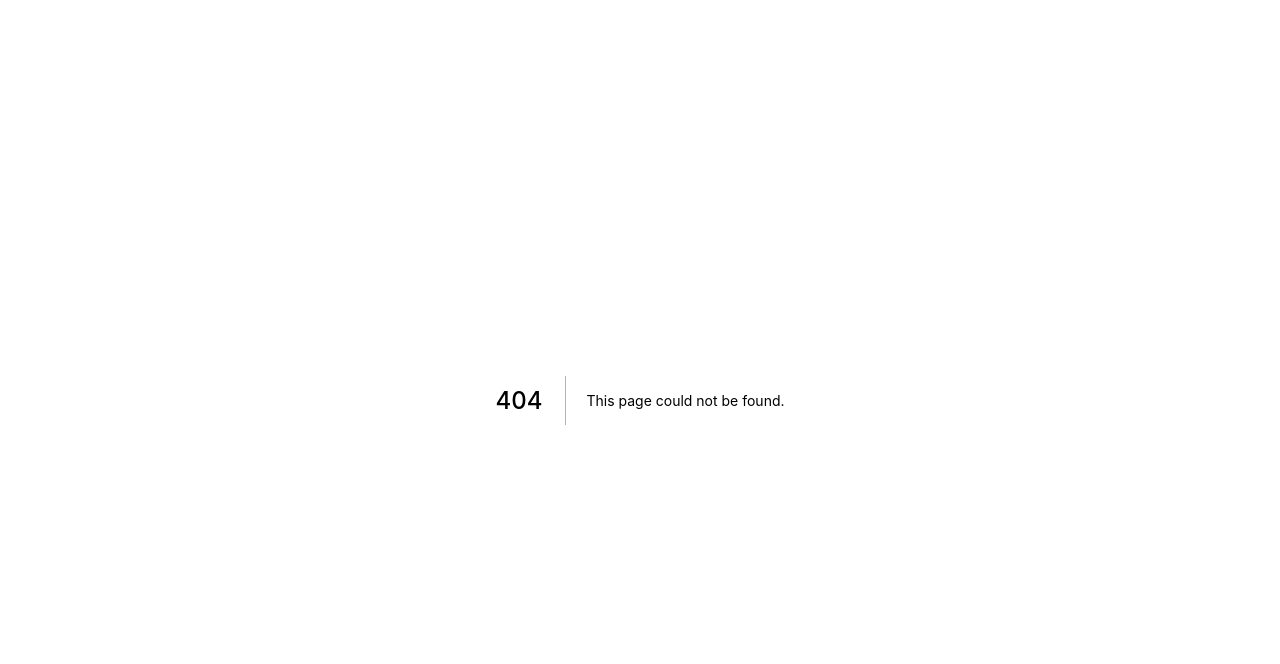
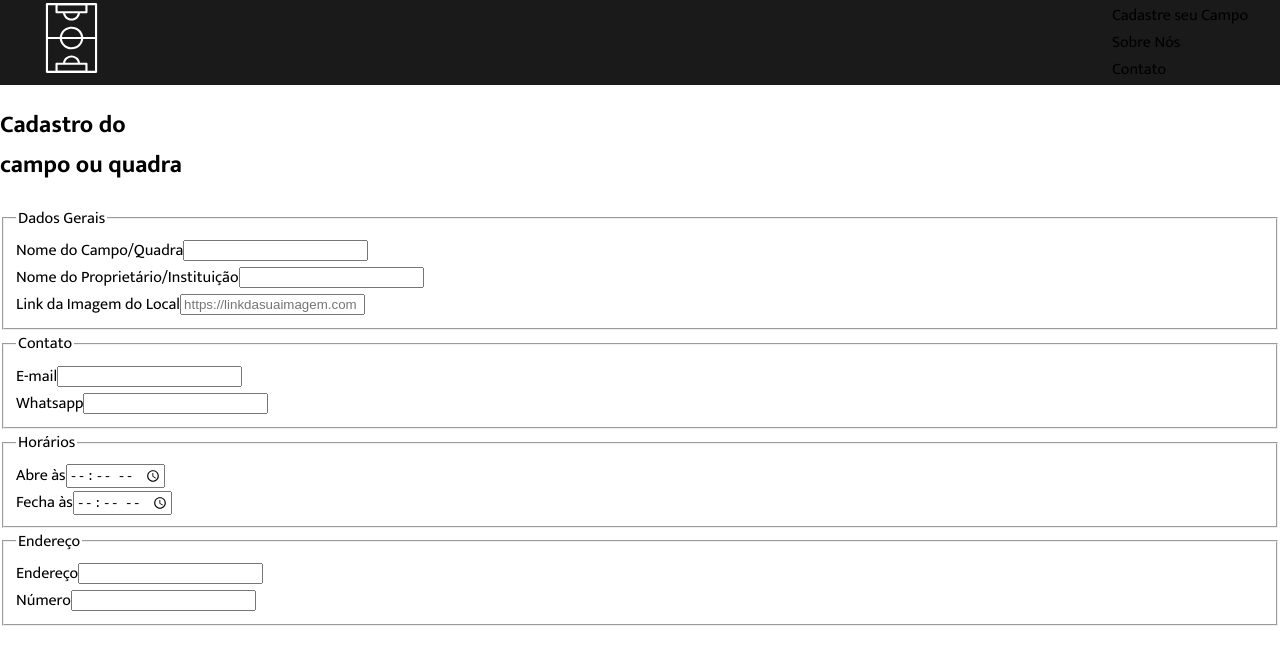
Before and after one commit to gabrielpradoo/futciety, a Next.js app: page /newfield in a window 1280 px wide. Before the commit this address had no page. Shown: the top 664 px of the page. Built offline with nearby package versions, Linux system fonts and the light colour scheme.

Commit message:
Html structure of the NewField Page created

```diff
--- a/src/pages/index.tsx
+++ b/src/pages/index.tsx
@@ -41,7 +41,7 @@ export default function Home() {
               </a>
               <a href="" className={styles.btn2}>
                 Cadastre um campo
-              </a>
+               </a>
             </div>
           </div>
         </section>
--- /dev/null
+++ b/src/pages/newfield.tsx
@@ -0,0 +1,177 @@
+import { useState } from "react";
+import styles from "../styles/NewField.module.css";
+
+type Props = {
+  onChange: (e: React.ChangeEvent<HTMLInputElement>) => void;
+};
+
+export default function CreateNewField() {
+  const [fieldName, setFieldName] = useState<string>();
+  const [propertyName, setPropertyName] = useState<string>();
+  const [fieldImage, setFieldImage] = useState<string>();
+  const [email, setEmail] = useState<string>();
+  const [whatsapp, setWhatsapp] = useState<string>();
+  const [opening, setOpening] = useState<any>();
+  const [closure, setClosure] = useState<any>();
+  const [address, setAddress] = useState<string>();
+  const [address2, setAddress2] = useState<string>();
+
+  return (
+    <>
+      <header className={styles.headerContainer}>
+        <div className={styles.headerContent}>
+          <div className={styles.logo}>
+            <img src="/svg/logo.svg" alt="Futciety Logo" />
+          </div>
+
+          <ul className={styles.list}>
+            <li>
+              <a href="">Cadastre seu Campo</a>
+            </li>
+            <li>
+              <a href="">Sobre Nós</a>
+            </li>
+            <li>
+              <a href="">Contato</a>
+            </li>
+          </ul>
+        </div>
+      </header>
+      <section className={styles.main}>
+        <form action="">
+          <h1>
+            Cadastro do <br />
+            campo ou quadra
+          </h1>
+
+          <fieldset>
+            <legend>Dados Gerais</legend>
+
+            <div className={styles.field}>
+              <label htmlFor="fieldName">Nome do Campo/Quadra</label>
+              <input
+                required
+                type="text"
+                value={fieldName}
+                onChange={(e) => setFieldName(e.target.value)}
+                name="fieldName"
+                id="fieldName"
+              />
+            </div>
+
+            <div className={styles.field}>
+              <label htmlFor="propertyName">
+                Nome do Proprietário/Instituição
+              </label>
+              <input
+                required
+                type="text"
+                value={propertyName}
+                onChange={(e) => setPropertyName(e.target.value)}
+                name="propertyName"
+                id="propertyName"
+              />
+            </div>
+
+            <div className={styles.field}>
+              <label htmlFor="fieldImage">Link da Imagem do Local</label>
+              <input
+                type="text"
+                name="fieldImage"
+                value={fieldImage}
+                onChange={(e) => setFieldImage(e.target.value)}
+                id="fieldImage"
+                placeholder="https://linkdasuaimagem.com"
+              />
+            </div>
+          </fieldset>
+
+          <fieldset>
+            <legend>Contato</legend>
+
+            <div className={styles.fieldGroup}>
+              <div className={styles.field}>
+                <label htmlFor="email">E-mail</label>
+                <input
+                  required
+                  type="email"
+                  value={email}
+                  onChange={(e) => setEmail(e.target.value)}
+                  name="email"
+                  id="email"
+                />
+              </div>
+
+              <div className={styles.field}>
+                <label htmlFor="whatsapp">Whatsapp</label>
+                <input
+                  required
+                  type="text"
+                  value={whatsapp}
+                  onChange={(e) => setWhatsapp(e.target.value)}
+                  name="whatsapp"
+                  id="whatsapp"
+                />
+              </div>
+            </div>
+          </fieldset>
+
+          <fieldset>
+            <legend>Horários</legend>
+
+            <div className={styles.fieldGroup}>
+              <div className={styles.field}>
+                <label htmlFor="opening">Abre às</label>
+                <input
+                  type="time"
+                  value={opening}
+                  onChange={(e) => setOpening(e.target.value)}
+                />
+              </div>
+              <div className={styles.field}>
+                <label htmlFor="closure">Fecha às</label>
+                <input
+                  type="time"
+                  value={closure}
+                  onChange={(e) => setClosure(e.target.value)}
+                />
+              </div>
+            </div>
+          </fieldset>
+
+          <fieldset>
+            <legend>Endereço</legend>
+
+            <div className={styles.fieldGroup}>
+              <div className={styles.field}>
+                <label htmlFor="address">Endereço</label>
+                <input
+                  required
+                  type="text"
+                  value={address}
+                  onChange={(e) => setAddress(e.target.value)}
+                  name="address"
+                  id="address"
+                />
+              </div>
+
+              <div className={styles.field}>
+                <label htmlFor="address2">Número</label>
+                <input
+                  required
+                  type="text"
+                  value={address2}
+                  onChange={(e: React.ChangeEvent<HTMLInputElement>) =>
+                    setAddress2(e.currentTarget.value)
+                  }
+                  name="address2"
+                  id="address2"
+                />
+              </div>
+            </div>
+          </fieldset>
+        </form>
+      </section>
+    </>
+  );
+}
--- /dev/null
+++ b/src/styles/NewField.module.css
@@ -0,0 +1,19 @@
+.headerContainer {
+  width: 100%;
+  height: 85px;
+
+  background: #1a1a1a;
+  display: flex;
+  justify-content: center;
+  align-items: center;
+}
+
+.headerContent {
+  max-width: 1440px;
+  width: 95%;
+  margin: 0 auto;
+
+  display: flex;
+  justify-content: space-between;
+  align-items: center;
+}
```
